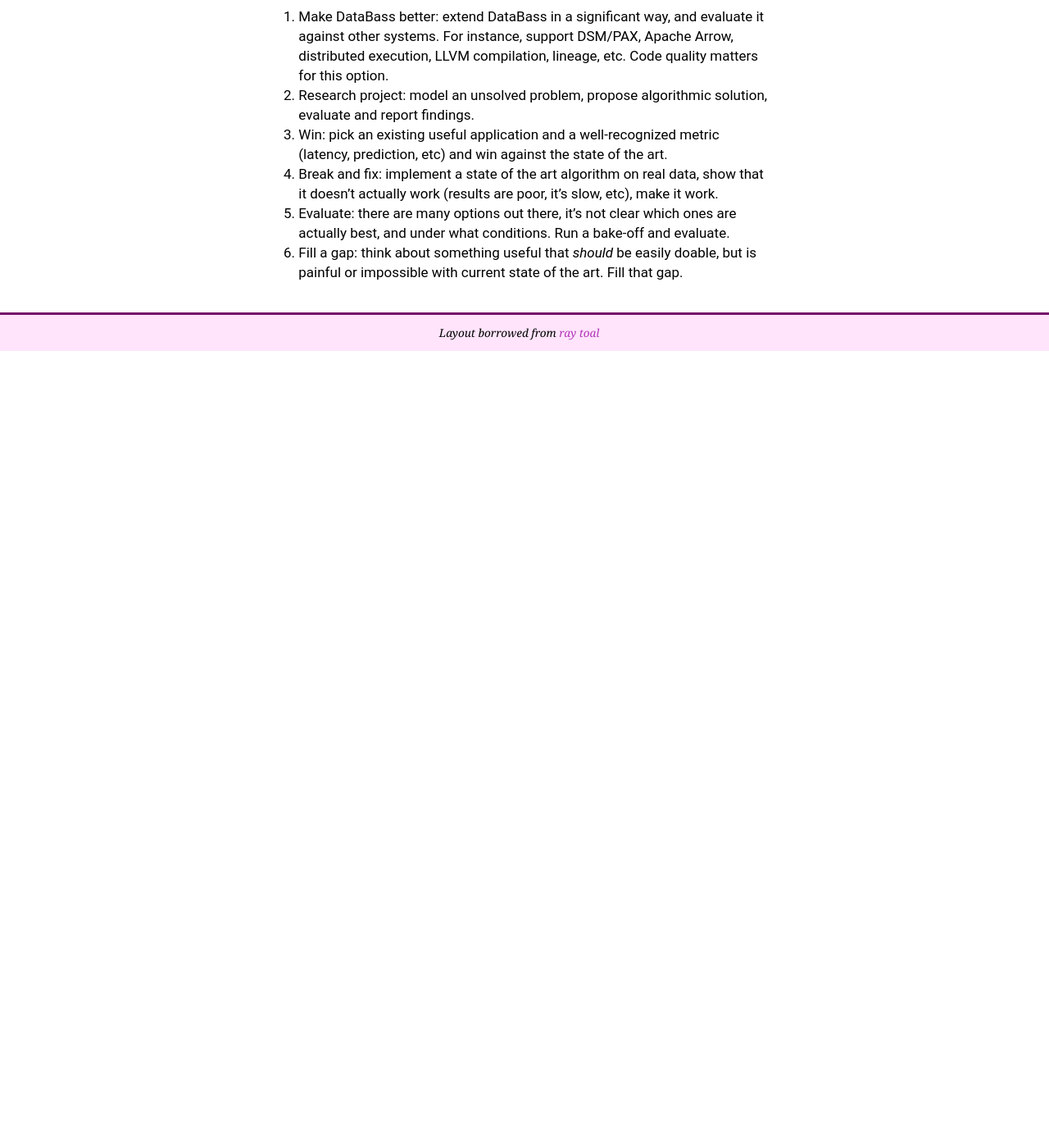
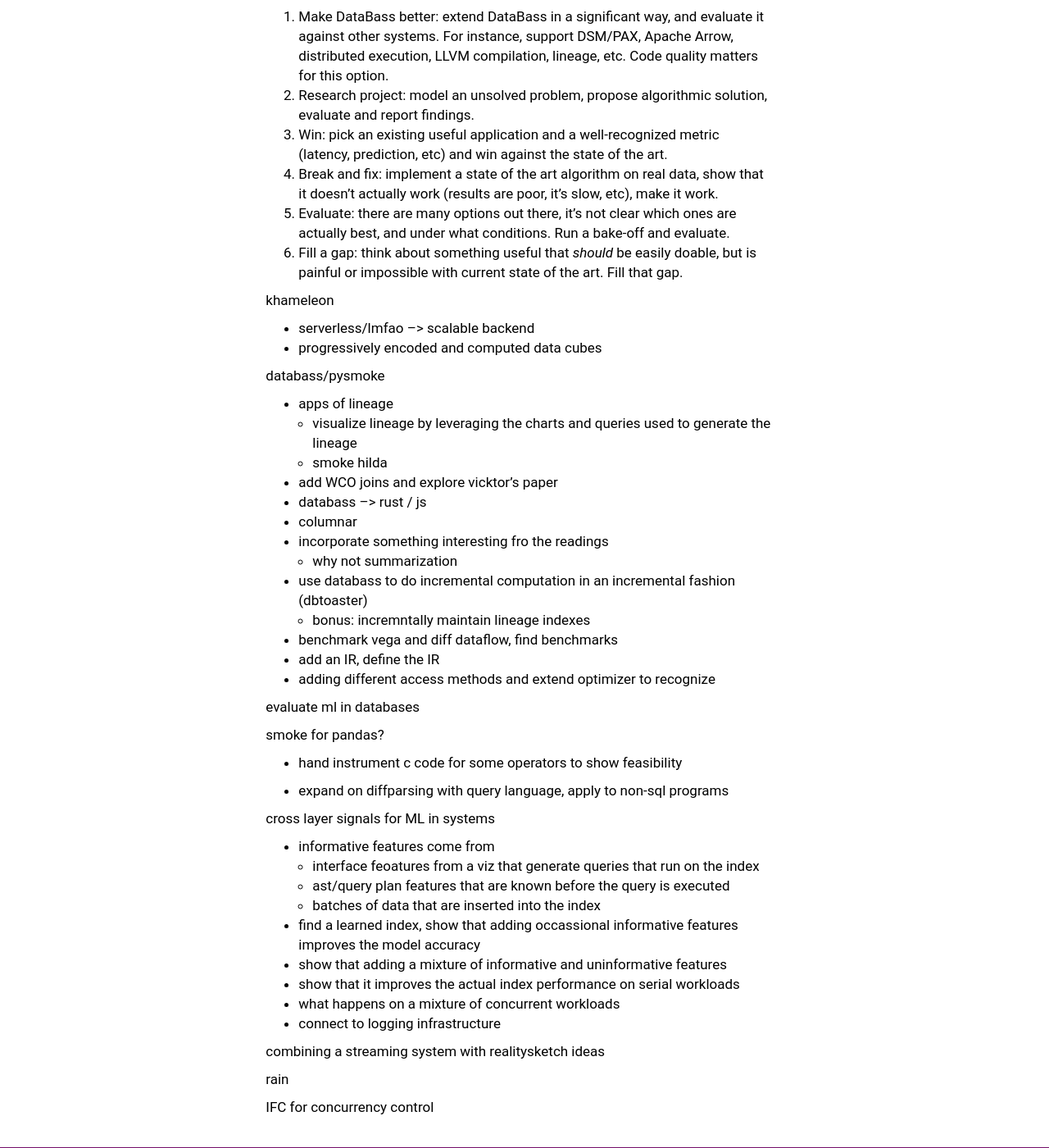
Before and after one commit to w6113/website_fall2020, a Jekyll site: the page built from projects.md, in a window 1280 px wide and 1400 px high, scrolled down 4425 px. Shown: the whole window at 82% size. Built offline with Jekyll 4.4.1, drawn with Linux system fonts in a browser that asks for light colours; before the commit the page ends 4853 px from its top, so only the background shows below that.

```diff
--- a/projects.md
+++ b/projects.md
@@ -195,6 +195,58 @@ The following are examples of possible projects -- they are by no means a comple
 5. Fill a gap:  think about something useful that _should_ be easily doable, but is painful or impossible with current state of the art.  Fill that gap.
 
 
+
+khameleon
+
+* serverless/lmfao --> scalable backend
+* progressively encoded and computed data cubes
+
+databass/pysmoke
+
+* apps of lineage
+  * visualize lineage by leveraging the charts and queries
+    used to generate the lineage
+  * smoke hilda
+* add WCO joins and explore vicktor's paper
+* databass --> rust / js
+* columnar
+* incorporate something interesting fro the readings
+  * why not summarization
+* use databass to do incremental computation in an incremental fashion (dbtoaster)
+  * bonus: incremntally maintain lineage indexes
+* benchmark vega and diff dataflow, find benchmarks
+* add an IR, define the IR
+* adding different access methods and extend optimizer to recognize
+
+evaluate ml in databases
+
+smoke for pandas?
+
+* hand instrument c code for some operators to show feasibility
+
+* expand on diffparsing with query language, apply to non-sql programs
+
+cross layer signals for ML in systems
+
+* informative features come from
+  * interface feoatures from a viz that generate queries that run on the index
+  * ast/query plan features that are known before the query is executed
+  * batches of data that are inserted into the index
+* find a learned index, show that adding occassional informative features
+  improves the model accuracy
+* show that adding a mixture of informative and uninformative features
+* show that it improves the actual index performance on serial workloads
+* what happens on a mixture of concurrent workloads
+* connect to logging infrastructure
+
+combining a streaming system with realitysketch ideas
+
+rain
+
+IFC for concurrency control
+
+
+
 <!--
 
 Potential ideas
```
Also changed, not shown: assignments.md (+10 -2 lines), notes.md (+30 -0 lines), 1 other file.
